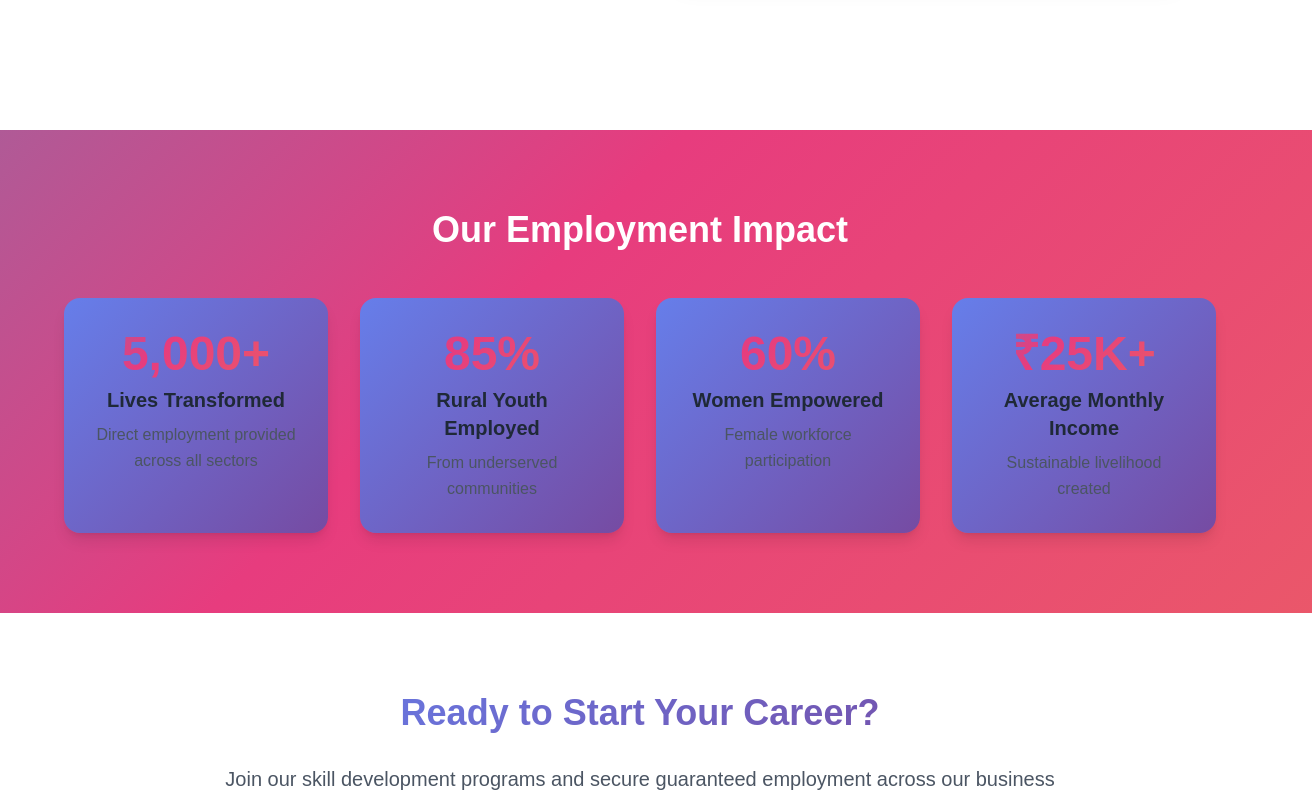
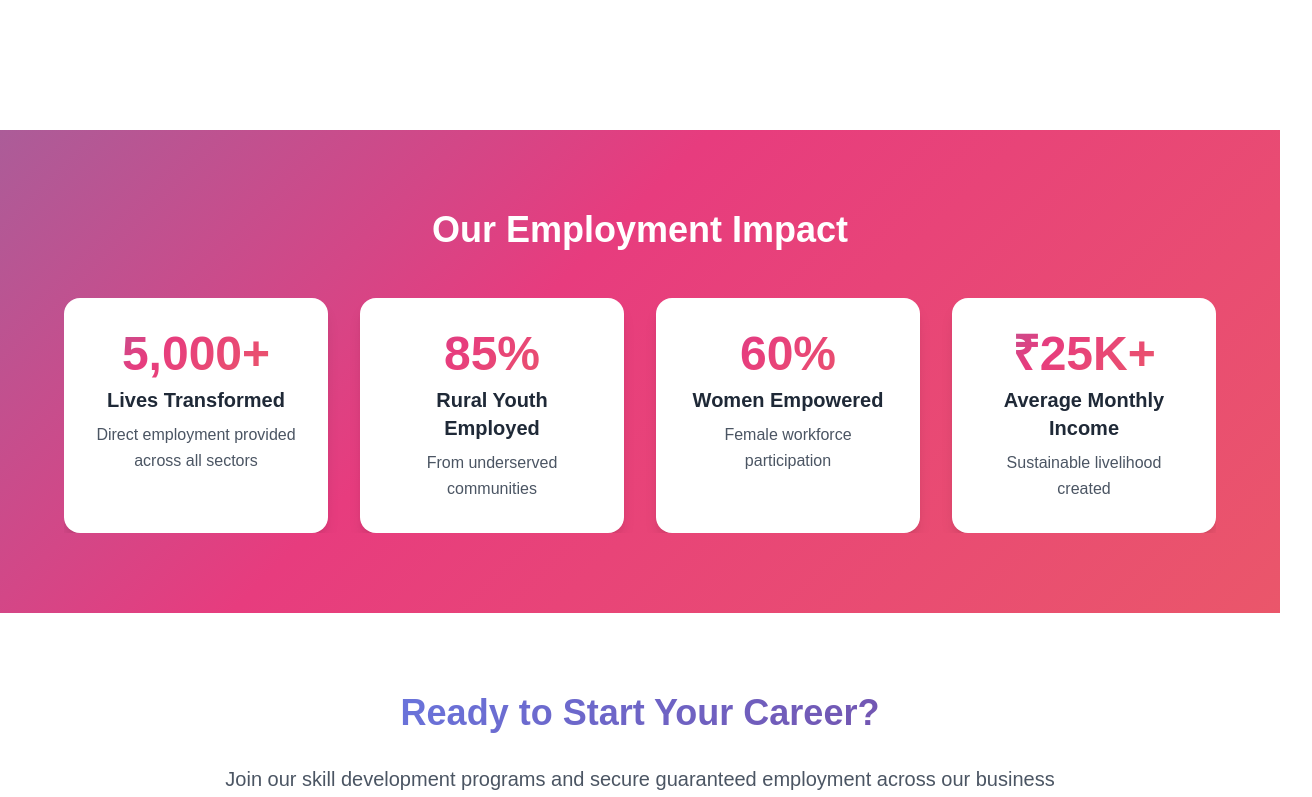
Before and after one commit to Gacky1/GoyalFashionsReact, a React (Create React App) app: page /employment in a window 1280 px wide. Shown: the part 3446-4243 px from the top of the page, 1312 px wide, since content can reach past the window. Built offline with nearby package versions, Linux system fonts and the light colour scheme.

Commit message:
Fixed navbar responsiveness

```diff
--- a/src/index.css
+++ b/src/index.css
@@ -19,6 +19,24 @@ body {
   line-height: 1.6;
   color: #1f2937;
   overflow-x: hidden;
+}
+
+/* Prevent horizontal overflow */
+* {
+  max-width: 100%;
+}
+
+.container, section, div {
+  overflow-x: hidden;
+}
+
+/* Ensure mobile responsiveness */
+@media (max-width: 768px) {
+  .max-w-7xl, .max-w-6xl, .max-w-4xl {
+    max-width: 100%;
+    padding-left: 1rem;
+    padding-right: 1rem;
+  }
 }
 
 .hero-bg {
--- a/src/pages/Contact.jsx
+++ b/src/pages/Contact.jsx
@@ -33,7 +33,7 @@ const Contact = () => {
       <section className="h-96 colorful-bg flex items-center justify-center text-center text-white relative contact-hero-bg bg-cover bg-top">
         <div className="absolute inset-0 bg-black/30 z-10"></div>
         <div className="z-20 max-w-4xl px-8">
-          <h1 className="font-serif text-5xl font-bold text-stroke text-shadow mb-4 animate-fadeInUp">
+          <h1 className="font-serif text-3xl sm:text-4xl md:text-5xl font-bold text-stroke text-shadow mb-4 animate-fadeInUp">
             Contact Us
           </h1>
           <p className="text-xl text-shadow-sm animate-fadeInUp" style={{animationDelay: '0.3s'}}>
@@ -184,7 +184,7 @@ const Contact = () => {
       </section>
 
       {/* Division Contacts */}
-      <section className="py-20 bg-gradient-to-br from-indigo-50 to-purple-50 -mx-8 px-8">
+      <section className="py-20 bg-gradient-to-br from-indigo-50 to-purple-50">
         <div className="max-w-6xl mx-auto">
           <h2 className="text-4xl font-bold text-center mb-12 gradient-text animate-fadeInUp">
             Division Contacts
--- a/src/pages/Employment.jsx
+++ b/src/pages/Employment.jsx
@@ -8,7 +8,7 @@ const Employment = () => {
       <section className="h-96 colorful-bg flex items-center justify-center text-center text-white relative employment-hero-bg bg-cover bg-center">
         <div className="absolute inset-0 bg-black/30 z-10"></div>
         <div className="z-20 max-w-4xl px-8">
-          <h1 className="font-serif text-4xl md:text-5xl font-bold text-stroke text-shadow mb-4 animate-fadeInUp">
+          <h1 className="font-serif text-3xl sm:text-4xl md:text-5xl font-bold text-stroke text-shadow mb-4 animate-fadeInUp">
             Captive Employment Opportunities
           </h1>
           <p className="text-xl text-shadow-sm animate-fadeInUp" style={{animationDelay: '0.3s'}}>
@@ -162,33 +162,33 @@ const Employment = () => {
       </section>
 
       {/* Employment Impact */}
-      <section className="py-20 colorful-bg -mx-8 px-8">
+      <section className="py-20 colorful-bg">
         <div className="max-w-6xl mx-auto">
           <h2 className="text-4xl font-bold text-center mb-12 text-white animate-fadeInUp">
             Our Employment Impact
           </h2>
           <div className="grid grid-cols-2 md:grid-cols-4 gap-8 stagger-animation">
-            <div className="bg-white rounded-2xl p-8 shadow-lg text-center vibrant-card animate-fadeInUp" style={{'--stagger': 1}}>
+            <div className="bg-white rounded-2xl p-8 shadow-lg text-center hover:shadow-xl transition-all duration-300 animate-fadeInUp" style={{'--stagger': 1}}>
               <div className="text-5xl font-bold mb-2 gradient-text animate-pulse-slow">5,000+</div>
-              <h3 className="text-xl font-semibold mb-2">Lives Transformed</h3>
+              <h3 className="text-xl font-semibold mb-2 text-gray-800">Lives Transformed</h3>
               <p className="text-gray-600">Direct employment provided across all sectors</p>
             </div>
 
-            <div className="bg-white rounded-2xl p-8 shadow-lg text-center vibrant-card animate-fadeInUp" style={{'--stagger': 2}}>
+            <div className="bg-white rounded-2xl p-8 shadow-lg text-center hover:shadow-xl transition-all duration-300 animate-fadeInUp" style={{'--stagger': 2}}>
               <div className="text-5xl font-bold mb-2 gradient-text animate-pulse-slow">85%</div>
-              <h3 className="text-xl font-semibold mb-2">Rural Youth Employed</h3>
+              <h3 className="text-xl font-semibold mb-2 text-gray-800">Rural Youth Employed</h3>
               <p className="text-gray-600">From underserved communities</p>
             </div>
 
-            <div className="bg-white rounded-2xl p-8 shadow-lg text-center vibrant-card animate-fadeInUp" style={{'--stagger': 3}}>
+            <div className="bg-white rounded-2xl p-8 shadow-lg text-center hover:shadow-xl transition-all duration-300 animate-fadeInUp" style={{'--stagger': 3}}>
               <div className="text-5xl font-bold mb-2 gradient-text animate-pulse-slow">60%</div>
-              <h3 className="text-xl font-semibold mb-2">Women Empowered</h3>
+              <h3 className="text-xl font-semibold mb-2 text-gray-800">Women Empowered</h3>
               <p className="text-gray-600">Female workforce participation</p>
             </div>
 
-            <div className="bg-white rounded-2xl p-8 shadow-lg text-center vibrant-card animate-fadeInUp" style={{'--stagger': 4}}>
+            <div className="bg-white rounded-2xl p-8 shadow-lg text-center hover:shadow-xl transition-all duration-300 animate-fadeInUp" style={{'--stagger': 4}}>
               <div className="text-5xl font-bold mb-2 gradient-text animate-pulse-slow">₹25K+</div>
-              <h3 className="text-xl font-semibold mb-2">Average Monthly Income</h3>
+              <h3 className="text-xl font-semibold mb-2 text-gray-800">Average Monthly Income</h3>
               <p className="text-gray-600">Sustainable livelihood created</p>
             </div>
           </div>
--- a/src/pages/Home.jsx
+++ b/src/pages/Home.jsx
@@ -10,7 +10,7 @@ const Home = () => {
         <div className="absolute inset-0 bg-black/40 z-10"></div>
 
         <div className="z-20 max-w-4xl px-8">
-          <h1 className="font-serif text-6xl md:text-8xl font-bold mb-4 text-stroke text-shadow animate-fadeInUp">
+          <h1 className="font-serif text-4xl sm:text-6xl md:text-8xl font-bold mb-4 text-stroke text-shadow animate-fadeInUp">
             Goyal Fashions
           </h1>
           <p className="text-xl mb-8 text-shadow-sm animate-fadeInUp" style={{animationDelay: '0.3s'}}>
@@ -33,7 +33,7 @@ const Home = () => {
 
 
       {/* Testimonials */}
-      <section className="py-20 bg-gradient-to-br from-purple-50 to-pink-50 -mx-8 px-8">
+      <section className="py-20 bg-gradient-to-br from-purple-50 to-pink-50">
         <div className="max-w-6xl mx-auto">
           <h2 className="text-4xl font-bold text-center mb-12 gradient-text animate-fadeInUp">
             What Our Clients Say
```
